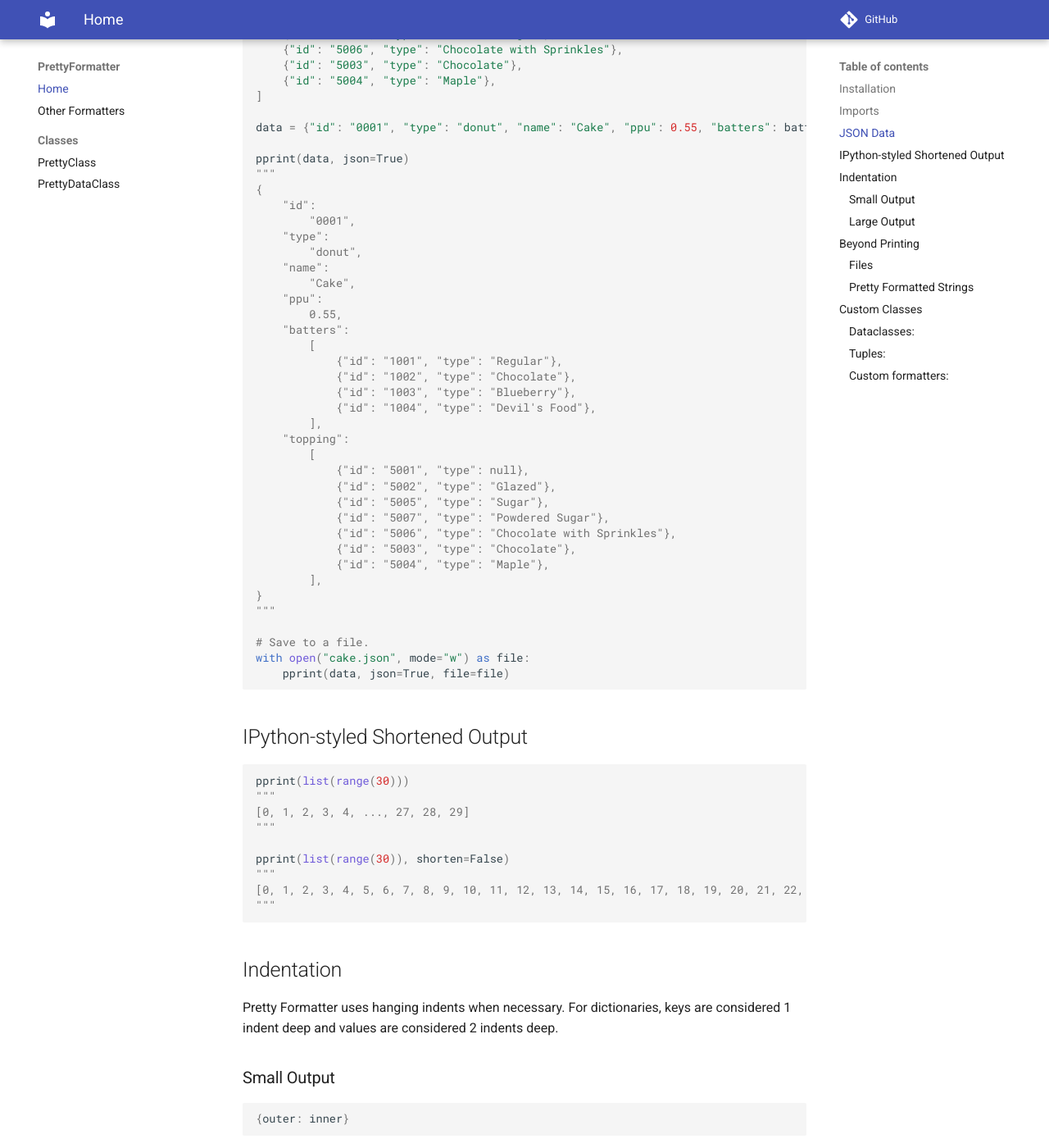
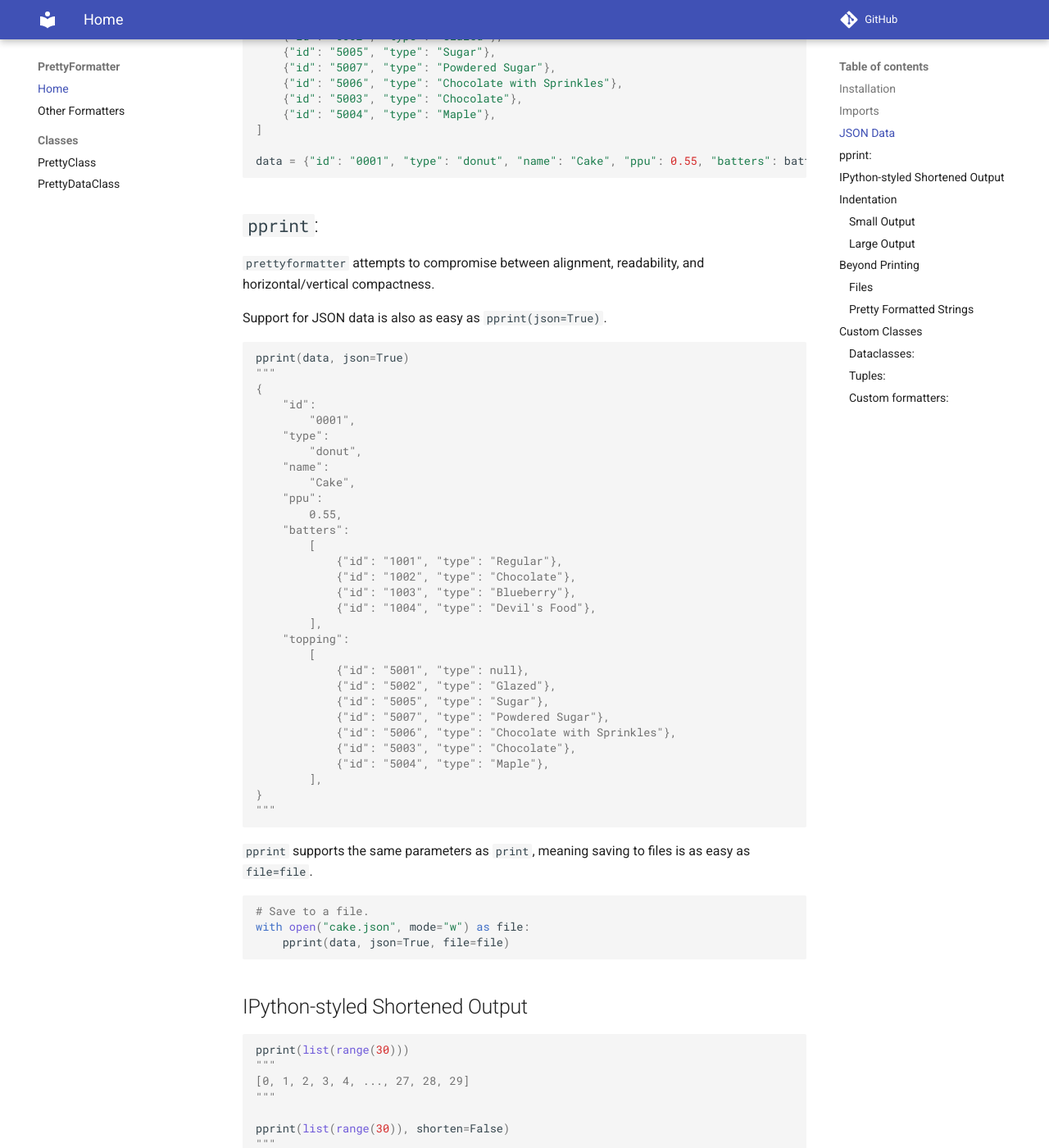
Before and after one commit to SimpleArt/prettyformatter, an MkDocs documentation site: the page built from docs/index.md, in a window 1280 px wide and 1400 px high, scrolled down 1010 px. Shown: the whole window at 82% size. Built offline with MkDocs 1.6.1 and Material for MkDocs 9.7.7, drawn with Linux system fonts in a browser that asks for light colours; comment, search, counter and statistics services are not loaded; some of the changed text lies outside the part shown.

Commit message:
Cleaned up documentation

````diff
--- a/docs/index.md
+++ b/docs/index.md
@@ -30,6 +30,8 @@ from prettyformatter import pprint, pformat, register
 
 ## JSON Data
 
+`prettyformatter` works with JSON data.
+
 ```python
 from prettyformatter import pprint
 
@@ -51,7 +53,16 @@ toppings = [
 ]
 
 data = {"id": "0001", "type": "donut", "name": "Cake", "ppu": 0.55, "batters": batters, "topping": toppings}
+```
 
+## `pprint`:
+
+`prettyformatter` attempts to compromise between alignment,
+readability, and horizontal/vertical compactness.
+
+Support for JSON data is also as easy as `pprint(json=True)`.
+
+```python
 pprint(data, json=True)
 """
 {
@@ -82,7 +93,12 @@ pprint(data, json=True)
         ],
 }
 """
+```
 
+`pprint` supports the same parameters as `print`, meaning saving to
+files is as easy as `file=file`.
+
+```python
 # Save to a file.
 with open("cake.json", mode="w") as file:
     pprint(data, json=True, file=file)
--- a/src/prettyformatter/__init__.py
+++ b/src/prettyformatter/__init__.py
@@ -200,7 +200,7 @@ Examples
                 [[0, 1, 2], [3, 4, 5], [6, 7, 8]],
         }
 """
-__version__ = "1.4.2"
+__version__ = "1.4.3"
 
 from ._pretty_class import PrettyClass
 from ._pretty_dataclass import PrettyDataclass
````
Also changed, not shown: README.md (+4 -3 lines), docs/other_formatters.md (+1 -1 lines).
